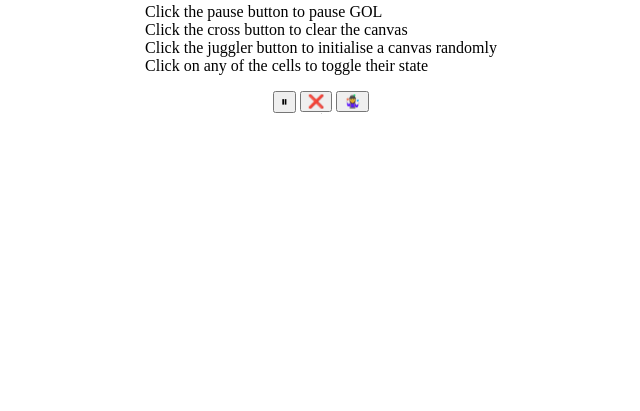
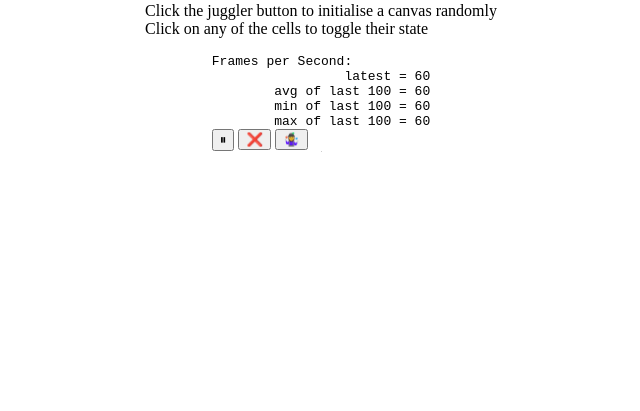
Before and after one commit to ign3u5/wasm-game-of-life, a website built with webpack: page www/index.html in a window 1280 px wide. Shown: the part 397-808 px from the top of the page, without its empty margins (327-967 px from the left). Built offline with nearby package versions, Linux system fonts and the light colour scheme; what wasm-game-of-life would draw is missing.

Commit message:
Added FPS statistics

```diff
--- a/www/index.html
+++ b/www/index.html
@@ -15,6 +15,10 @@
         align-items: center;
         justify-content: center;
       }
+      #fps {
+      white-space: pre;
+      font-family: monospace;
+    }
     </style>
   </head>
   <body>
@@ -24,6 +28,7 @@
     Click the juggler button to initialise a canvas randomly<br>
     Click on any of the cells to toggle their state</p>
     <div class="controls">
+      <div id="fps"></div>
       <button id="play-pause"></button>
       <button id="clear-canvas"></button>
       <button id="random-canvas"></button>
--- a/www/index.js
+++ b/www/index.js
@@ -82,7 +82,47 @@
     }
 });
 
+const fps = new class {
+    constructor() {
+        this.fps = document.getElementById("fps");
+        this.frames = [];
+        this.lastFrameTimeStamp = performance.now();
+    }
+
+    render() {
+        const now = performance.now();
+        const delta = now - this.lastFrameTimeStamp;
+        this.lastFrameTimeStamp = now;
+        const fps = 1 / delta * 1000;
+
+        this.frames.push(fps);
+        if (this.frames.length > 100) {
+            this.frames.shift();
+        }
+
+        let min = Infinity;
+        let max = -Infinity;
+        let sum = 0;
+        for (let i = 0; i < this.frames.length; i++) {
+            sum += this.frames[i];
+            min = Math.min(this.frames[i], min);
+            max = Math.max(this.frames[i], max);
+        }
+
+        let mean = sum / this.frames.length;
+
+        this.fps.textContent = `
+        Frames per Second:
+                 latest = ${Math.round(fps)}
+        avg of last 100 = ${Math.round(mean)}
+        min of last 100 = ${Math.round(min)}
+        max of last 100 = ${Math.round(max)}`.trim();
+    }
+};
+
 const renderLoop = () => {
+    fps.render();
+
     universe.tick();
 
     drawGrid();
```
